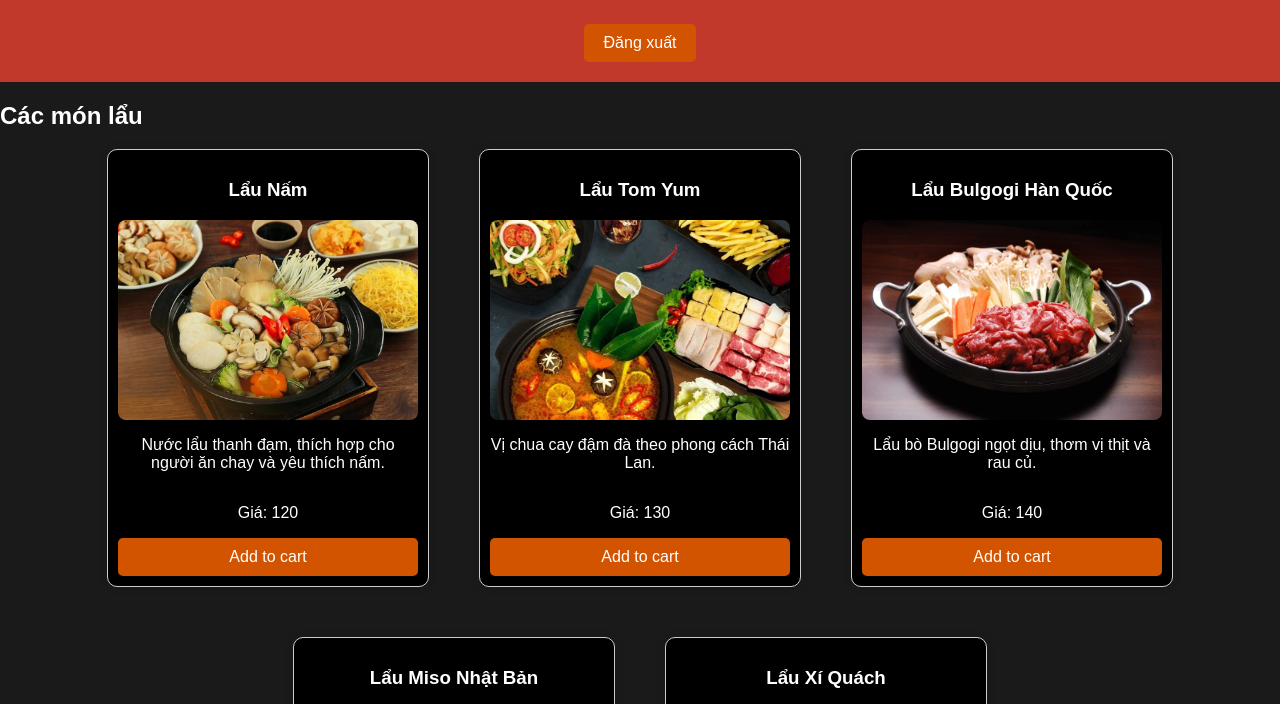
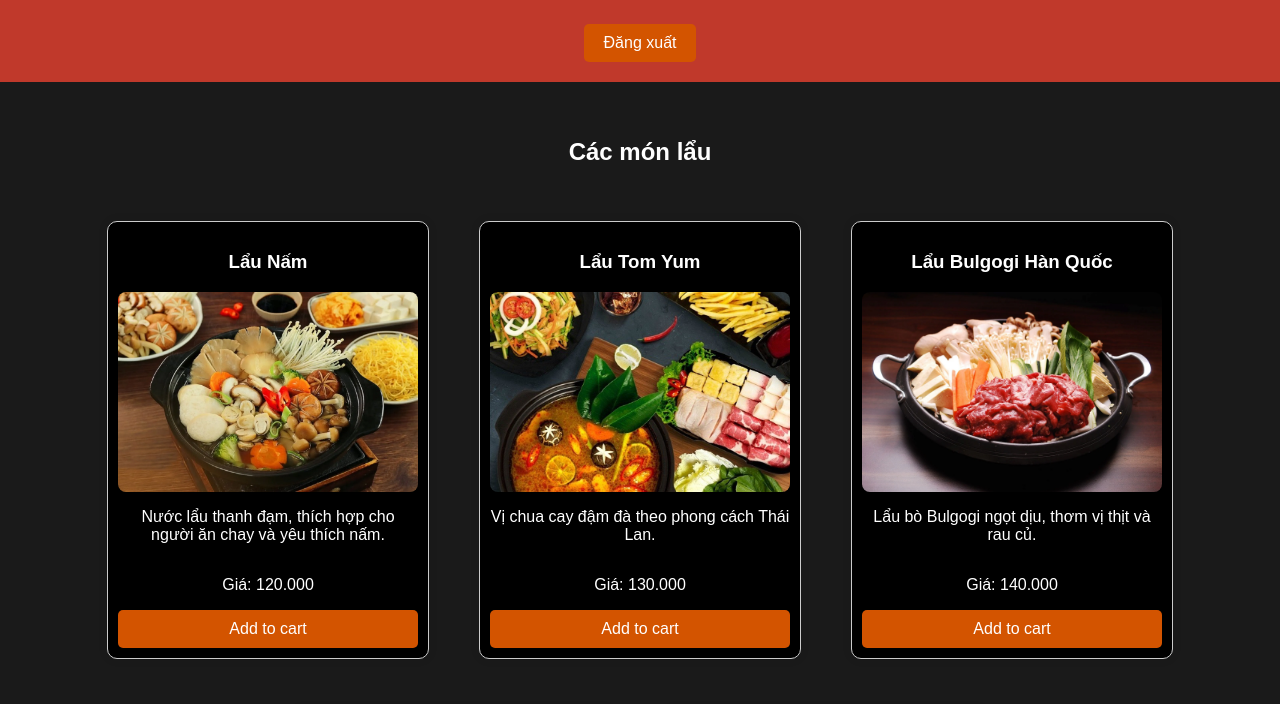
Before and after one commit to monster9k/menu-lau-js, a plain HTML site: page index.html in a window 1280 px wide. Shown: the part 95-799 px from the top of the page. Drawn offline with Linux system fonts and the light colour scheme.

Commit message:
set some wrong things

```diff
--- a/css/style.css
+++ b/css/style.css
@@ -34,6 +34,13 @@ button:hover {
 
 /*---------------- menu-list ----------------*/
 
+h2.title {
+  display: flex;
+  justify-content: center;
+  align-items: center;
+  height: 100px;
+}
+
 .menu-list {
   display: flex;
   flex-wrap: wrap;
--- a/index.html
+++ b/index.html
@@ -17,7 +17,7 @@
     <!--main-->
     <main>
       <section id="menu">
-        <h2>Các món lẩu</h2>
+        <h2 class="title">Các món lẩu</h2>
         <div class="menu-list"></div>
       </section>
 
@@ -30,6 +30,6 @@
         <button onclick="checkout()">Thanh toán</button>
       </section>
     </main>
-    <script src="js/script.js"></script>
+    <script type="module" src="js/script.js"></script>
   </body>
 </html>
--- /dev/null
+++ b/js/cart.js
@@ -0,0 +1 @@
+let cart = [];
--- a/js/script.js
+++ b/js/script.js
@@ -1,5 +1,3 @@
-let cart = [];
-
 fetch("data/menu_lau.json") // Không dùng ../
   .then((res) => res.json()) // nhớ parse JSON
   .then((menu) => {
@@ -17,7 +15,7 @@ fetch("data/menu_lau.json") // Không dùng ../
               class="image_hotpot"
             />
             <p>${item.note}</p>
-            <p>Giá: ${item.price.toLocaleString()}</p>
+            <p>Giá: ${item.price.toLocaleString()}.000</p>
             <button>Add to cart</button>
           </div>
         `;
```
